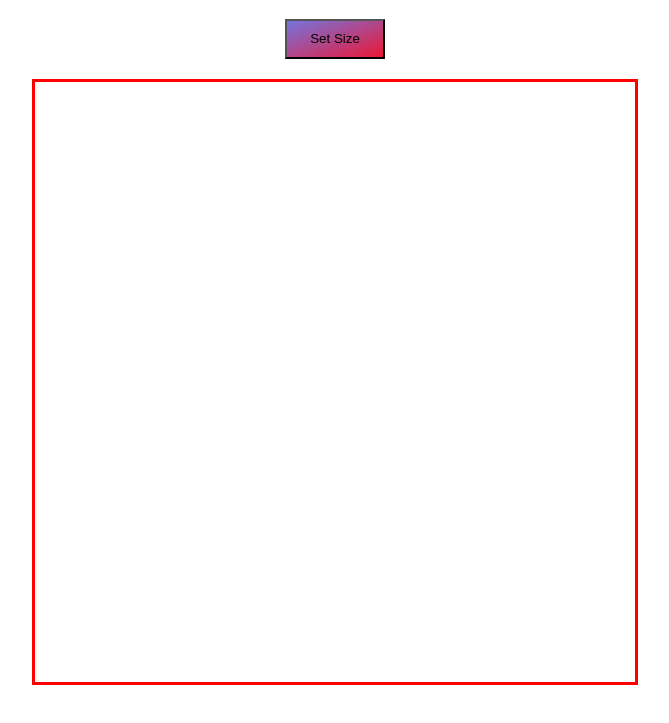
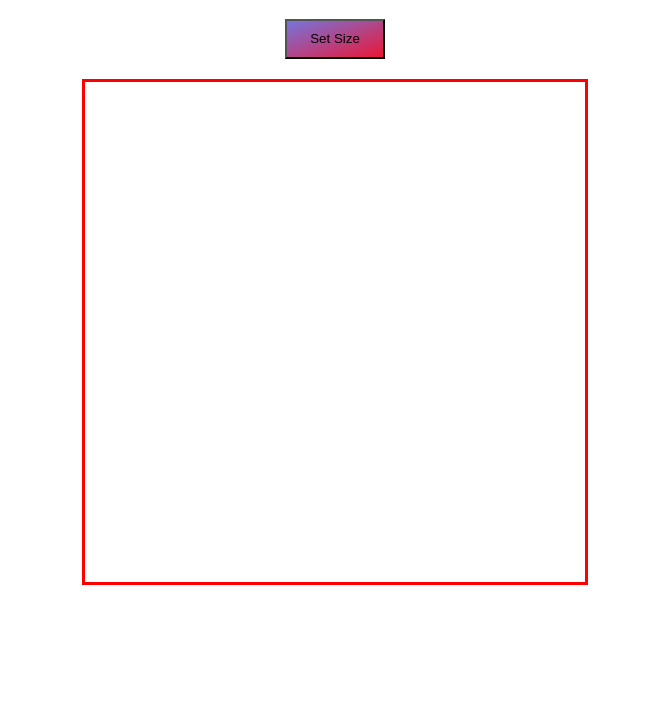
Before and after one commit to jdplumst/etch-a-sketch, a plain HTML site: page index.html in a window 1280 px wide. Shown: the part 61-784 px from the top of the page, without its empty margins (305-974 px from the left). Drawn offline with Linux system fonts and the light colour scheme.

Commit message:
Make grid smaller

```diff
--- a/script.js
+++ b/script.js
@@ -14,7 +14,6 @@ let divArr = [];
 function shade() {
     // If cell is white, set it to a random color and store original random color
     let currColor = window.getComputedStyle(this).backgroundColor;
-    // console.log(window.getComputedStyle(this).backgroundColor);
     if (currColor === 'rgb(255, 255, 255)') {
         this.style.setProperty('--original-r', Math.floor(Math.random()*255));
         this.style.setProperty('--original-g', Math.floor(Math.random()*255));
--- a/styles.css
+++ b/styles.css
@@ -17,8 +17,8 @@ button {
     margin: auto;
     border: solid;
     border-color: red;
-    width: 600px;
-    height: 600px;
+    width: 500px;
+    height: 500px;
 }
 
 .item {
```
